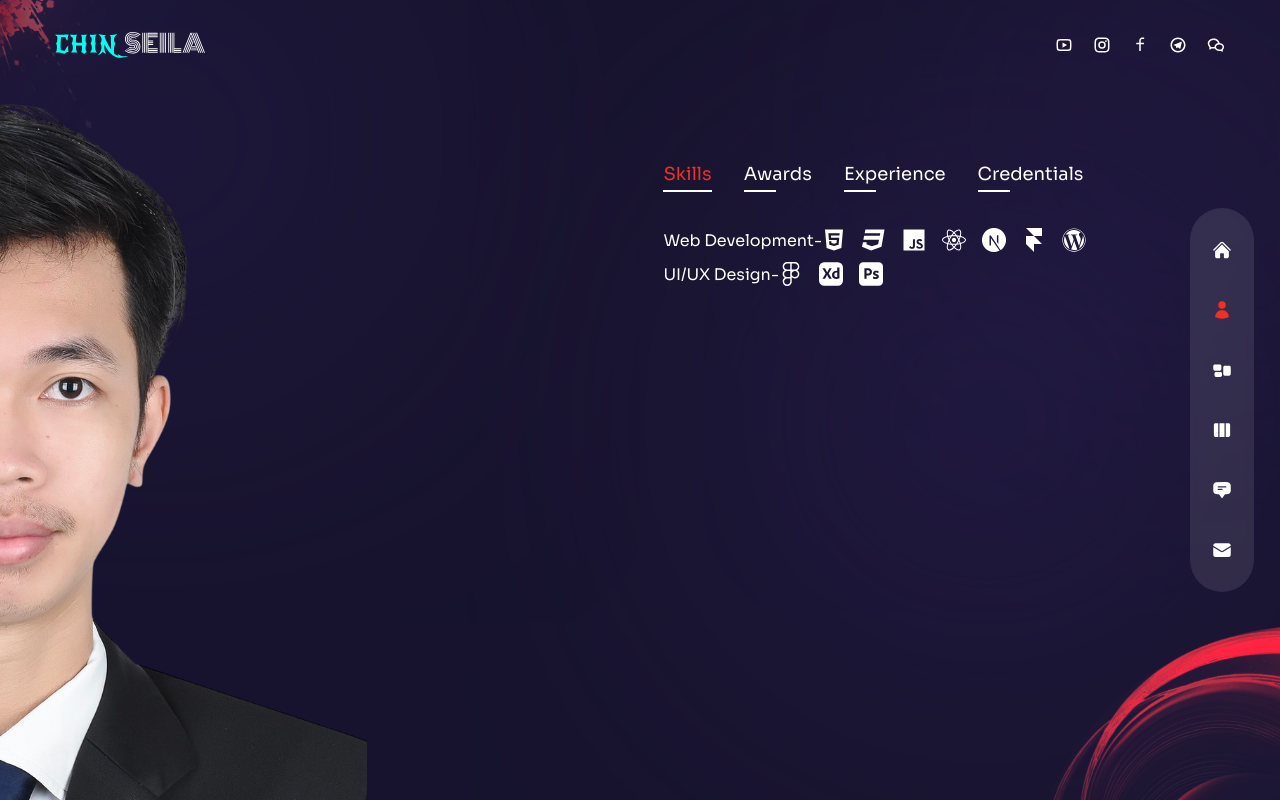
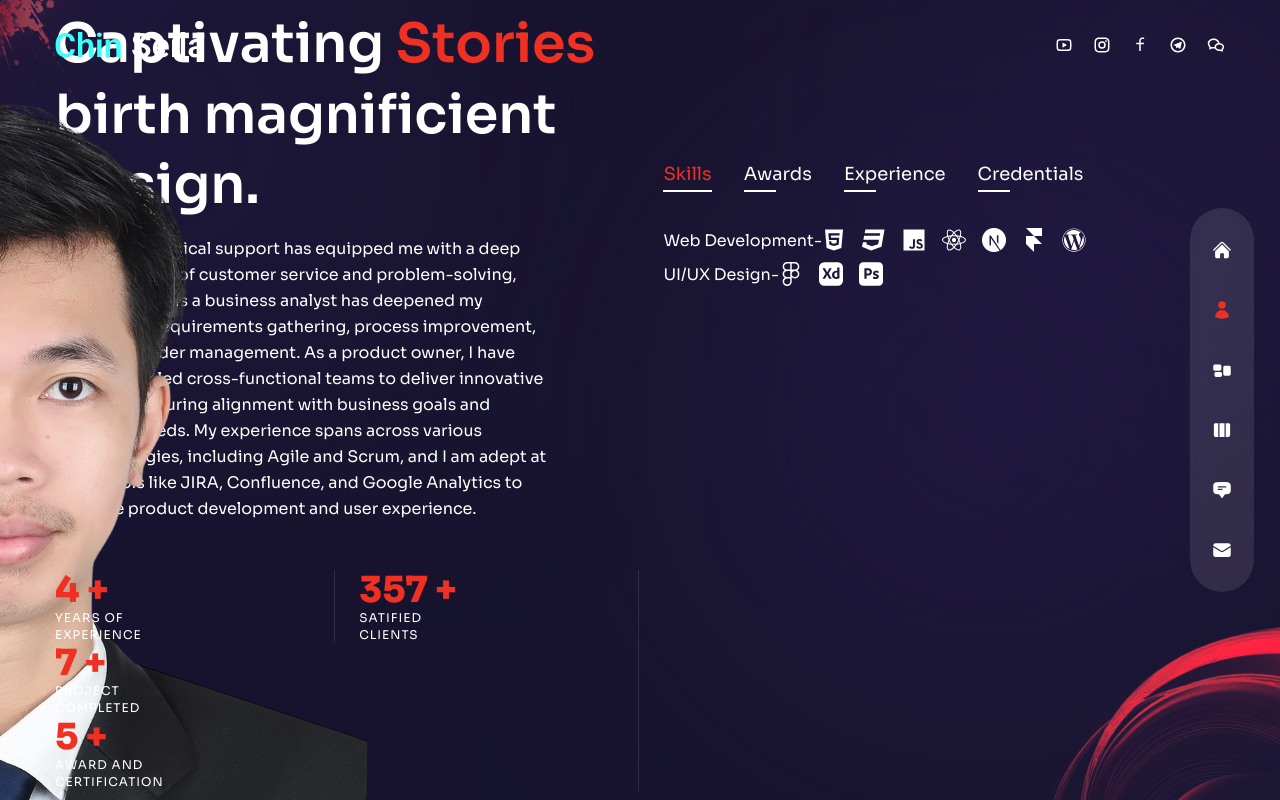
Before and after one commit to chinseila168/Portfolios-, a Next.js app: page /about in a window 1280 px wide. Built offline with nearby package versions, Linux system fonts and the light colour scheme.

Commit message:
first commit

```diff
--- a/pages/about/index.js
+++ b/pages/about/index.js
@@ -96,6 +96,10 @@ import Circles from '../../components/Circles'
 import { motion } from 'framer-motion'
 import { fadeIn } from '../../variants'
 
+{/* counter */}
+import CountUp from "react-countup";
+
+
 const About = () => {
   const [index, setIndex] = useState(0)
   console.log(index);
@@ -113,7 +117,60 @@ const About = () => {
       <Avatar />
     </motion.div>
     <div className="container mx-auto h-full flex flex-col items-center xl:flex-row gap-x-6">
-      <div className="flex-1 flex flex-col justify-center">text</div>
+      {/* text */}
+      <div className="flex-1 flex flex-col justify-center">
+          <h2 className="h2">Captivating <span className="text-accent">Stories</span> birth magnificient design.</h2>
+          <p1 className="max-w-[500px] mx:auto xl:max-0 mb-6 xl:mb-12 px-2 xl:px-0">
+          My role in technical support has equipped me with a deep understanding of customer service and problem-solving,
+          while my time as a business analyst has deepened my expertise in requirements gathering, process improvement,
+          and stakeholder management. As a product owner, I have successfully led cross-functional teams to deliver innovative products,
+          ensuring alignment with business goals and customer needs. My experience spans across various methodologies,
+          including Agile and Scrum, and I am adept at using tools like JIRA, Confluence,
+          and Google Analytics to enhance product development and user experience.
+          </p1>
+      {/* counter */}
+        <div>
+          <div className="flex flex-1 xl:gap-x-6">
+            {/* experience */}
+            <div className="relative flex-1 after:w-[1px] after:h-full after:bg-white/10 after:absolute after:top-0 after:right-0">
+              <div className="text-2xl xl:text-4xl font-extrabold text-accent md-2">
+                <CountUp start={0} end={4} duration={5}/> +
+              </div>
+              <div className="text-xs uppercase tracking-[1px] leading-[1.4] max-w-[100px]">
+                Years of experience
+              </div>
+            </div>
+            {/* client */}
+            <div className="relative flex-1 after:w-[1px] after:h-full after:bg-white/10 after:absolute after:top-0 after:right-0">
+              <div className="text-2xl xl:text-4xl font-extrabold text-accent md-2">
+                <CountUp start={0} end={357} duration={5}/> +
+              </div>
+              <div className="text-xs uppercase tracking-[1px] leading-[1.4] max-w-[100px]">
+                Satified Clients
+              </div>
+            </div>
+          </div>
+          {/* finished project */}
+          <div className="relative flex-1 after:w-[1px] after:h-full after:bg-white/10 after:absolute after:top-0 after:right-0">
+              <div className="text-2xl xl:text-4xl font-extrabold text-accent md-2">
+                <CountUp start={0} end={7} duration={5}/> +
+              </div>
+              <div className="text-xs uppercase tracking-[1px] leading-[1.4] max-w-[100px]">
+                Project Completed
+            </div>
+          </div>
+        </div>
+        {/* award and certification */}
+        <div className="relative flex-1 after:w-[1px] after:h-full after:bg-white/10 after:absolute after:top-0 after:right-0">
+              <div className="text-2xl xl:text-4xl font-extrabold text-accent md-2">
+                <CountUp start={0} end={5} duration={5}/> +
+              </div>
+              <div className="text-xs uppercase tracking-[1px] leading-[1.4] max-w-[100px]">
+                Award and Certification
+          </div>
+        </div>
+      </div>
+      {/* info */}
       <div className="flex flex-col w-full xl:max-w-[48%] h-[480px]">
         <div className="flex gap-x-4 xl:gap-x-8 mx-auto xl:mx-0 mb-4">
           {aboutData.map((item, itemIndex) => {
@@ -132,9 +189,8 @@ const About = () => {
           {aboutData[index].info.map((item, itemIndex) => {
             return <div key={itemIndex} className="flex-1 flex flex-col md:flex-row max-w-max">
               {/* title */}
-              <div>{item.title}</div>
-              <div className="hidden md:flex">
-                -</div>
+              <div className="font-ligth md-2 md:mb-0 ">{item.title}</div>
+              <div className="hidden md:flex">-</div>
               <div>{item.stage}</div>
               <div className="flex gap-x-4">
               {/* icon */}
```
Also changed, not shown: public/logo.svg.
